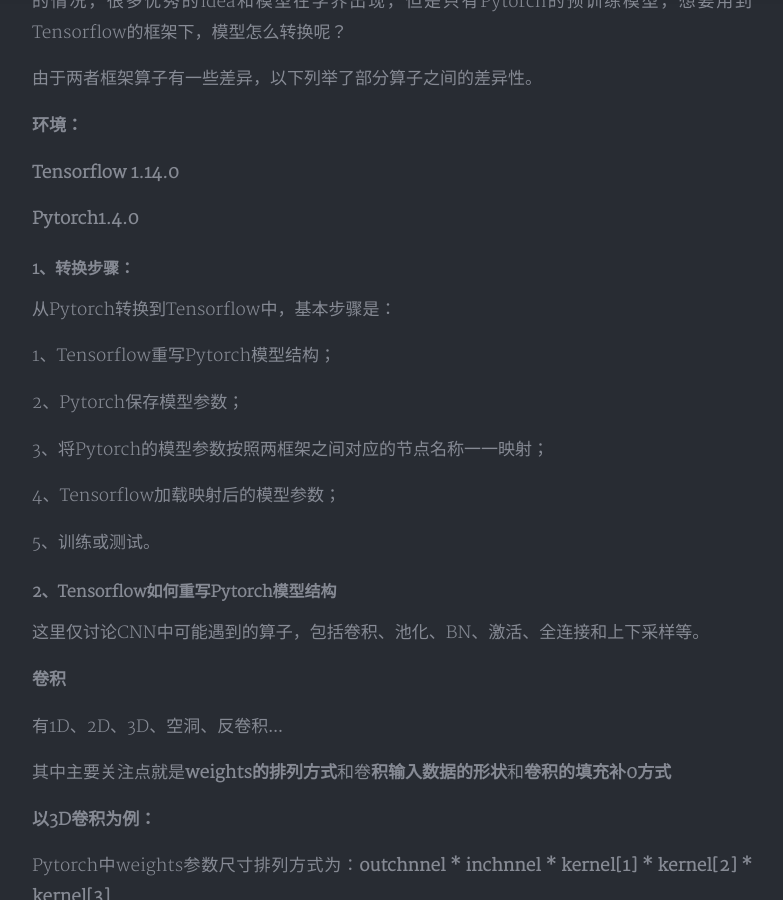
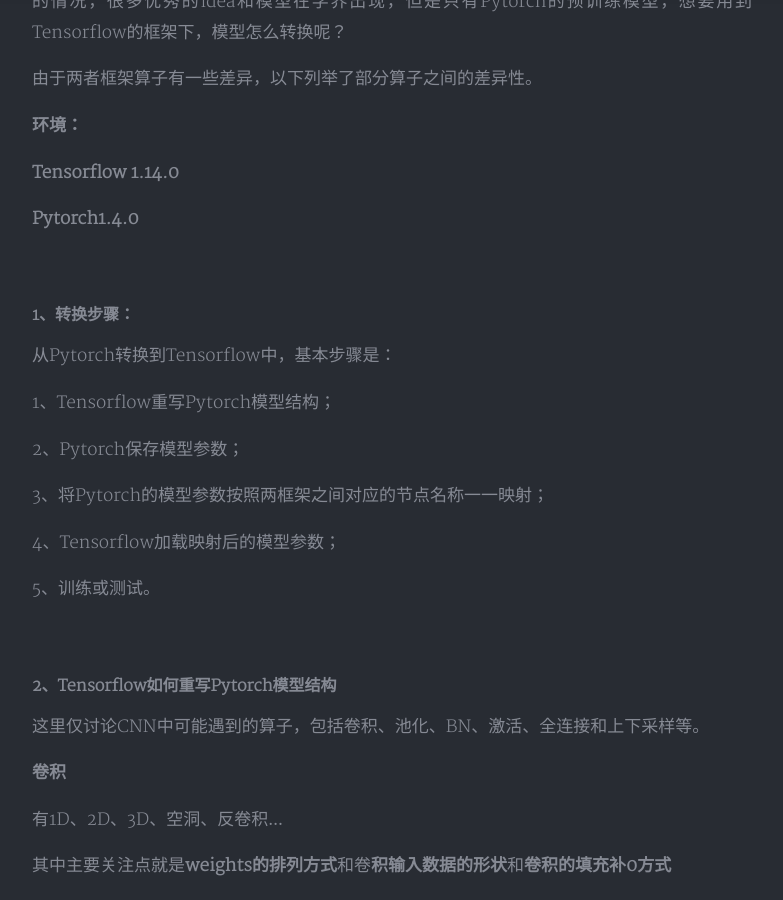
Before and after one commit to hughiehao/hughiehao.github.io, a Jekyll site: the page built from _posts/2020-08-25-Pytorch与Tensorflow模型相互转换时，各种算子的差异.md, in a window 1280 px wide and 900 px high, scrolled down 610 px. Shown: the whole window, without its empty margins (248-1031 px from the left). Built offline with Jekyll 4.4.1, drawn with Linux system fonts in a browser that asks for light colours; nearby versions of some CDN libraries; comment, search, counter and statistics services are not loaded; a style sheet for code colours, icons or effects is not loaded.

Commit message:
Update 2020-08-25-Pytorch与Tensorflow模型相互转换时，各种算子的差异.md

```diff
--- a/_posts/2020-08-25-Pytorch与Tensorflow模型相互转换时，各种算子的差异.md
+++ b/_posts/2020-08-25-Pytorch与Tensorflow模型相互转换时，各种算子的差异.md
@@ -21,7 +21,7 @@
 
 
 
-
+<br />
 
 #### 1、转换步骤：
 
@@ -39,7 +39,7 @@
 
 
 
-
+<br />
 
 #### 2、Tensorflow如何重写Pytorch模型结构
 
@@ -63,7 +63,7 @@
 
 
 
-
+<br />
 
 Pytorch输入数据尺寸为：**batchsize * chnnel * depth * height * width**
 
@@ -73,7 +73,7 @@
 
 
 
-
+<br />
 
 Pytorch的卷积补0方式是两端同时补0，padding参数代表每一维两端需要补0的行数；
 
@@ -83,7 +83,7 @@
 
 
 
-
+<br />
 
 **BN**
 
@@ -95,7 +95,7 @@
 
 
 
-
+<br />
 
 **上采样**
 
@@ -107,17 +107,17 @@
 
 如果想要一样的结果，又得手动填充像素值了，以那篇文章的例子为例：
 
-![反卷积实现bilinear](/assets/img/%E5%8F%8D%E5%8D%B7%E7%A7%AF%E5%AE%9E%E7%8E%B0bilinear.jpg)
+![反卷积实现bilinear]({{ site.url }}/assets/img/%E5%8F%8D%E5%8D%B7%E7%A7%AF%E5%AE%9E%E7%8E%B0bilinear.jpg)
 
 这里蓝橙相间的矩阵内部卷积结果是和bilinear方式得到的一样，但是绿色部分卷积的，也就是输出6*12尺寸下的最外一圈像素点的结果是不对的，因为绿色部分全填充了0。
 
 
 
-
+<br />
 
 边缘部分的像素值应该如下所示：
 
-![反卷积实现bilinear-边缘点](/assets/img/%E5%8F%8D%E5%8D%B7%E7%A7%AF%E5%AE%9E%E7%8E%B0bilinear-%E8%BE%B9%E7%BC%98%E7%82%B9.jpg)
+![反卷积实现bilinear-边缘点]({{ site.url }}/assets/img/%E5%8F%8D%E5%8D%B7%E7%A7%AF%E5%AE%9E%E7%8E%B0bilinear-%E8%BE%B9%E7%BC%98%E7%82%B9.jpg)
 
 **黑色方框内的相同颜色方块的值相同**，只有这样卷积后的结果才和bilinear相同。Tensorflow中手动填充的步骤可以是：先使用tf.pad函数的复制填充一圈，得到边缘像素的复制值，再行列分别间隔补0；然后直接输入VALID方式的卷积算子中。
 
@@ -127,7 +127,7 @@
 
 
 
-
+<br />
 
 #### 3、节点如何一一映射：
 
@@ -156,7 +156,7 @@
 
 
 
-
+<br />
 
 #### 4、保存加载映射后的模型参数
 
@@ -168,7 +168,7 @@
 
 
 
-
+<br />
 
 # 最后
 
@@ -176,7 +176,7 @@
 
 
 
-
+<br />
 
 ### 声明
 
```
